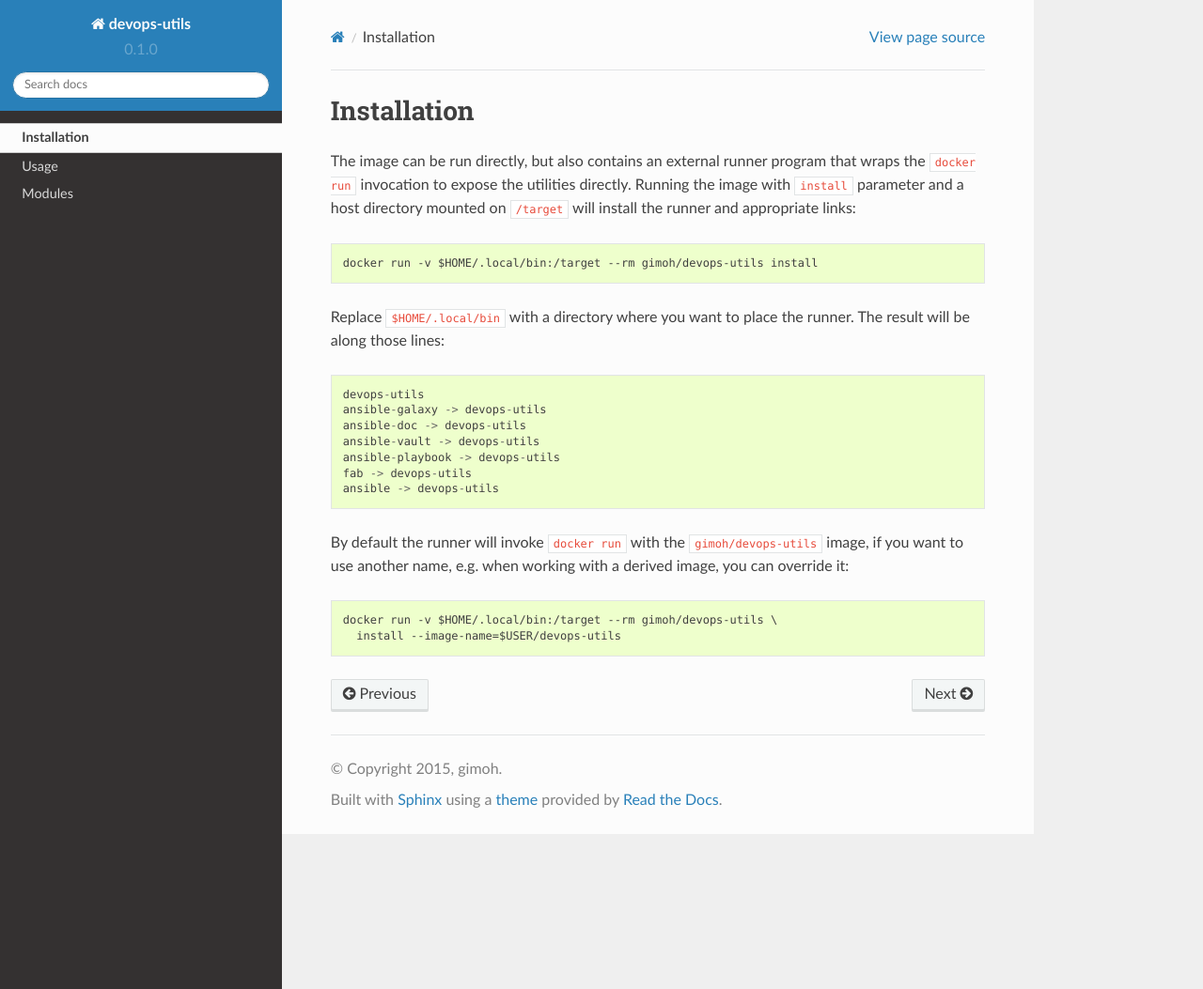
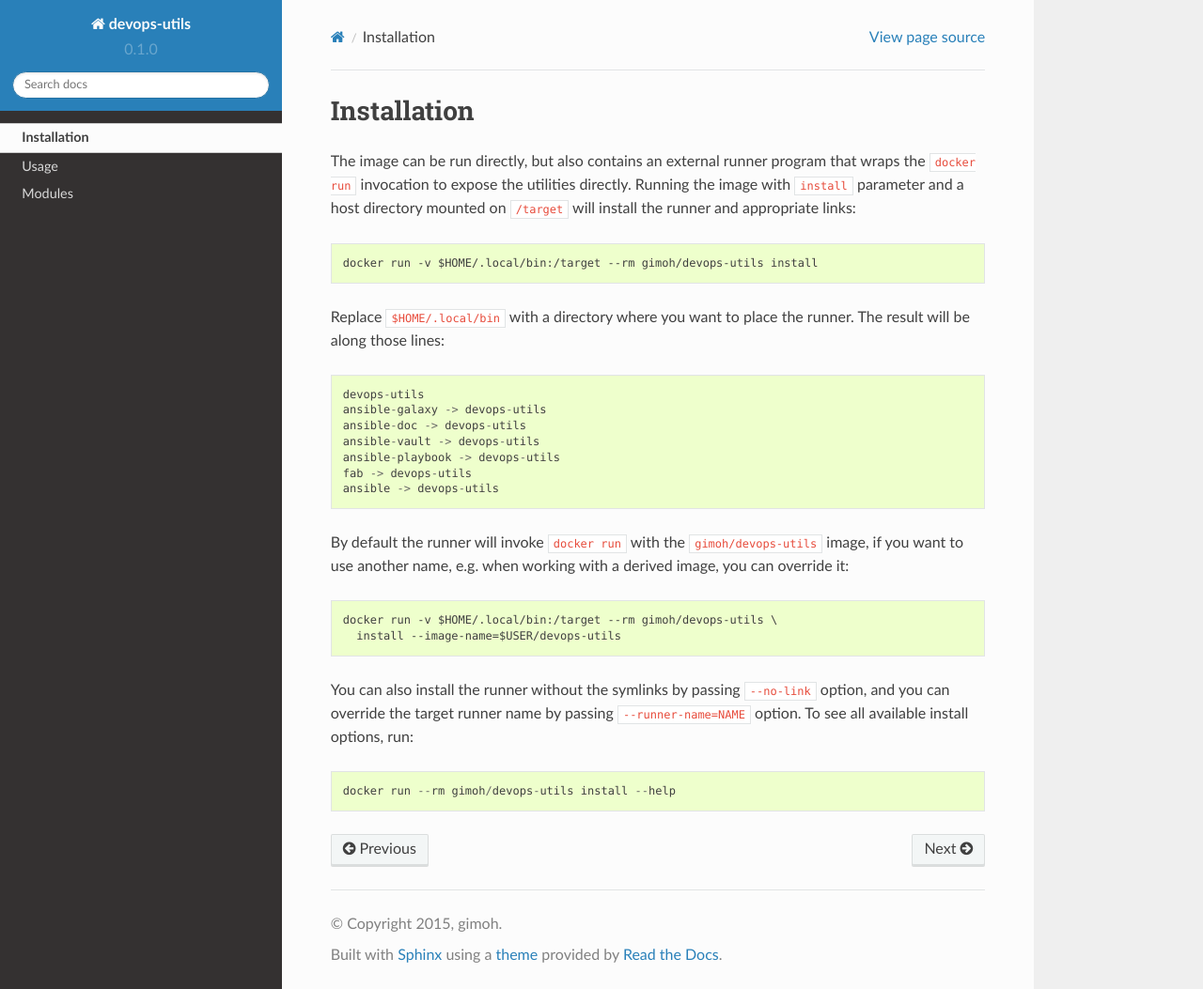
Before and after one commit to Spengreb/devops-utils, a Sphinx documentation site: the page built from docs/installation.rst, in a window 1280 px wide and 1053 px high. Shown: the whole window at 94% size. Built offline with Sphinx 7.4.7 and the Read the Docs theme 2.0.0, drawn with Linux system fonts in a browser that asks for light colours.

Commit message:
Document overriding runner name
Also fixed install when overriding runner name and installing links.

```diff
--- a/docs/installation.rst
+++ b/docs/installation.rst
@@ -27,3 +27,10 @@
 
     docker run -v $HOME/.local/bin:/target --rm gimoh/devops-utils \
       install --image-name=$USER/devops-utils
+
+You can also install the runner without the symlinks by passing
+``--no-link`` option, and you can override the target runner name by
+passing ``--runner-name=NAME`` option.  To see all available install
+options, run::
+
+    docker run --rm gimoh/devops-utils install --help
```
Also changed, not shown: 1 other file.
